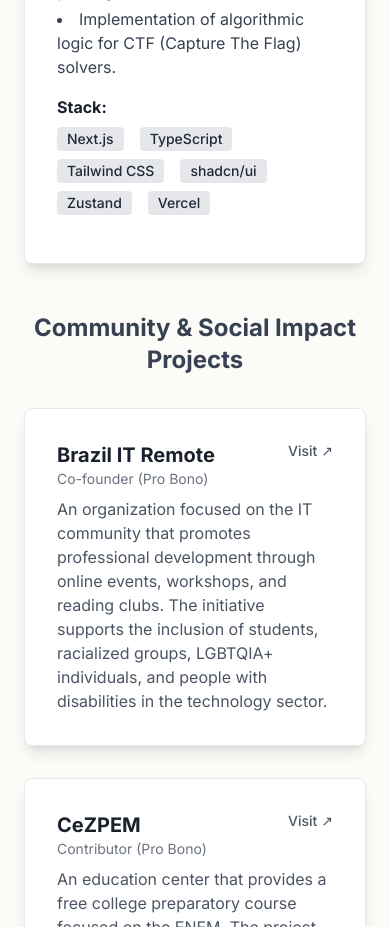
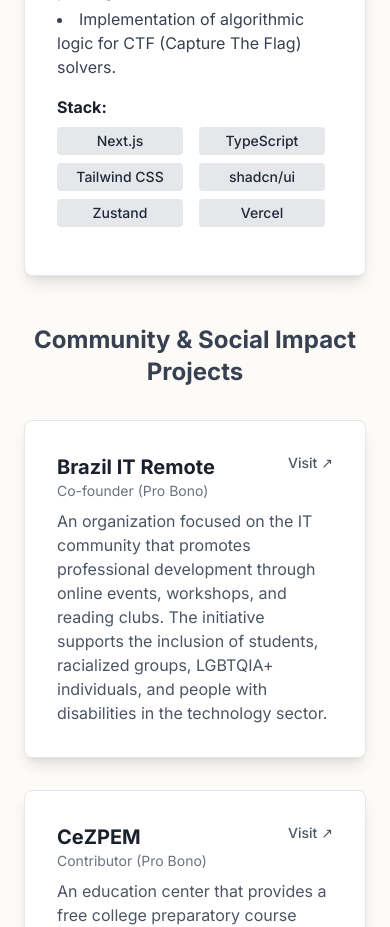
Before and after one commit to thundree/resume, a plain HTML site: page index.html in a window 390 px wide. Shown: the part 4780-5707 px from the top of the page. Drawn offline with nearby package versions, Linux system fonts and the light colour scheme.

Commit message:
Update skills section layout for improved readability and responsiveness

```diff
--- a/index.html
+++ b/index.html
@@ -175,29 +175,29 @@
           </div>
           <div class="mb-4">
             <h4 class="font-semibold mb-2">Stack:</h4>
-            <div class="flex flex-wrap gap-2">
+            <div class="grid grid-cols-2 sm:grid-cols-4 md:grid-cols-6 gap-2">
               <span
-                class="bg-gray-200 text-gray-800 text-sm font-medium mr-2 px-2.5 py-0.5 rounded"
+                class="bg-gray-200 flex justify-center items-center text-center text-gray-800 text-sm font-medium mr-2 px-2.5 py-1 rounded"
                 >Next.js</span
               >
               <span
-                class="bg-gray-200 text-gray-800 text-sm font-medium mr-2 px-2.5 py-0.5 rounded"
+                class="bg-gray-200 flex justify-center items-center text-center text-gray-800 text-sm font-medium mr-2 px-2.5 py-1 rounded"
                 >TypeScript</span
               >
               <span
-                class="bg-gray-200 text-gray-800 text-sm font-medium mr-2 px-2.5 py-0.5 rounded"
+                class="bg-gray-200 flex justify-center items-center text-center text-gray-800 text-sm font-medium mr-2 px-2.5 py-1 rounded"
                 >Tailwind CSS</span
               >
               <span
-                class="bg-gray-200 text-gray-800 text-sm font-medium mr-2 px-2.5 py-0.5 rounded"
+                class="bg-gray-200 flex justify-center items-center text-center text-gray-800 text-sm font-medium mr-2 px-2.5 py-1 rounded"
                 >shadcn/ui</span
               >
               <span
-                class="bg-gray-200 text-gray-800 text-sm font-medium mr-2 px-2.5 py-0.5 rounded"
+                class="bg-gray-200 flex justify-center items-center text-center text-gray-800 text-sm font-medium mr-2 px-2.5 py-1 rounded"
                 >Zustand</span
               >
               <span
-                class="bg-gray-200 text-gray-800 text-sm font-medium mr-2 px-2.5 py-0.5 rounded"
+                class="bg-gray-200 flex justify-center items-center text-center text-gray-800 text-sm font-medium mr-2 px-2.5 py-1 rounded"
                 >Vercel</span
               >
             </div>
```
